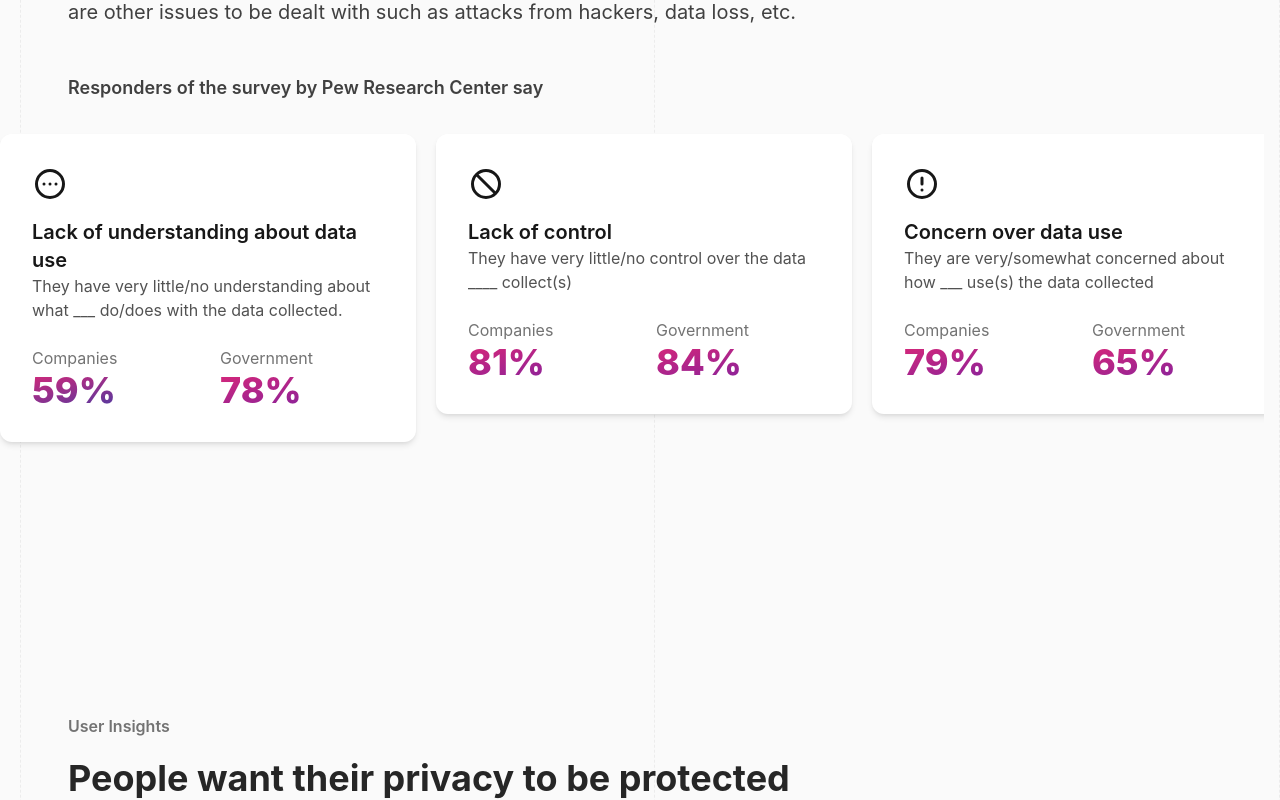
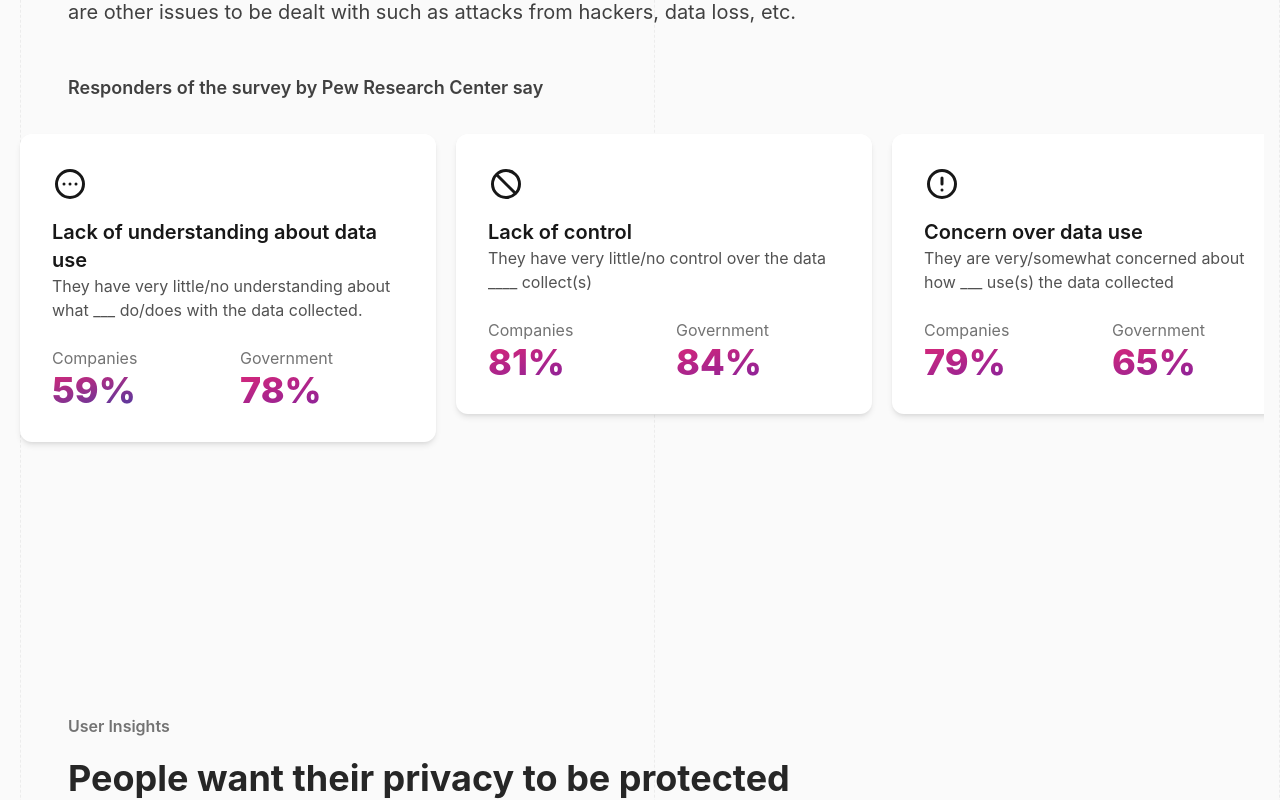
Before and after one commit to mattiel/portfolio, a Next.js app: page /projects/bridge in a window 1280 px wide. Shown: the part 2140-2940 px from the top of the page. Built offline with nearby package versions, Linux system fonts and the light colour scheme.

Commit message:
Fixed scroller padding

```diff
--- a/styles/globals.css
+++ b/styles/globals.css
@@ -88,7 +88,11 @@ a {
   scroll-snap-align: start;
   height: 100%;
   max-width: calc(100% - 3rem);
-  @apply mr-5
+  @apply pl-5
+}
+
+.scroller-item:last-child {
+  @apply pr-5
 }
 
 @screen xl {
```
